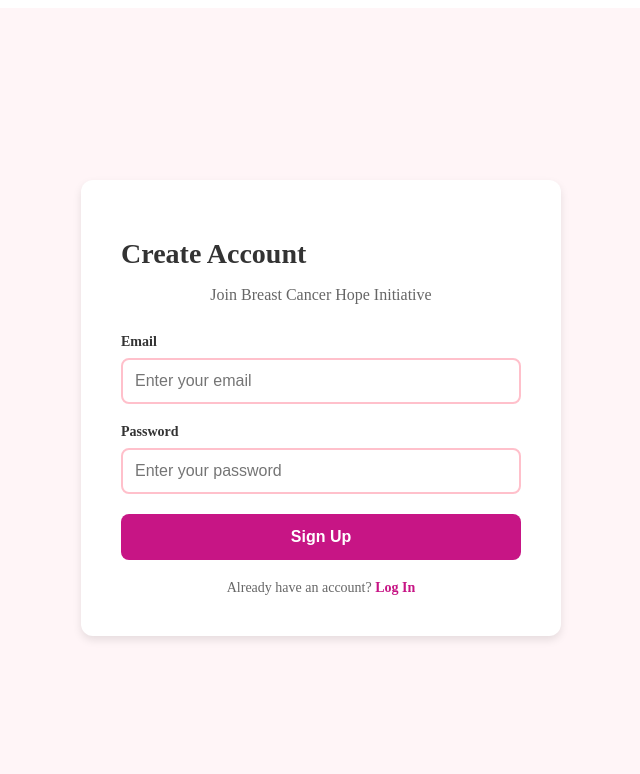
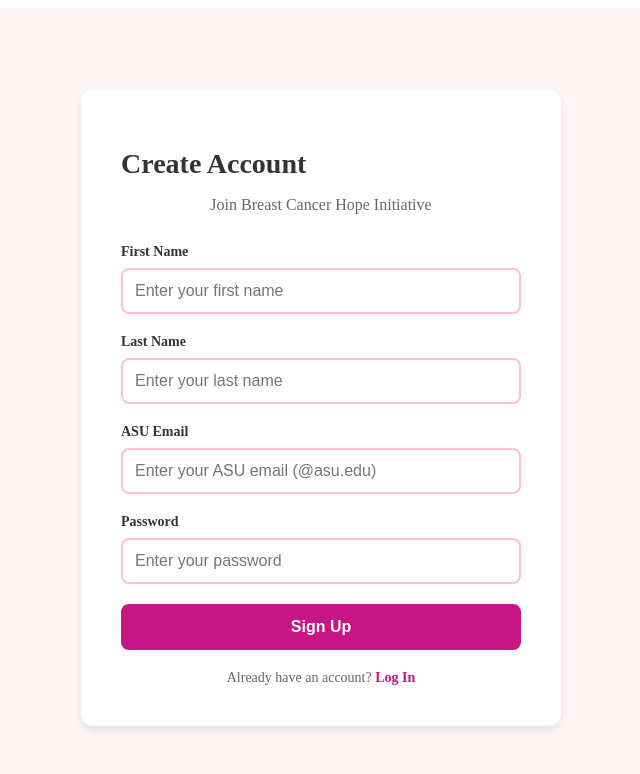
Before and after one commit to Khafeefa/breast-cancer-hope-initiative, a Next.js app: page /signup in a window 1280 px wide. Shown: the top 774 px of the page, without its empty margins (319-959 px from the left). Built offline with nearby package versions, Linux system fonts and the light colour scheme; no server answers.

Commit message:
Prompt for first/last name and ASU email on sign up.

```diff
--- a/pages/signup.js
+++ b/pages/signup.js
@@ -4,6 +4,8 @@
 import Head from 'next/head';
 
 export default function Signup() {
+  const [firstName, setFirstName] = useState('');
+  const [lastName, setLastName] = useState('');
   const [email, setEmail] = useState('');
   const [password, setPassword] = useState('');
   const [loading, setLoading] = useState(false);
@@ -14,15 +16,40 @@
     e.preventDefault();
     setLoading(true);
     setMessage('');
+
+    // Validate ASU email
+    if (!email.endsWith('@asu.edu')) {
+      setMessage('Please use a valid ASU email address (@asu.edu)');
+      setLoading(false);
+      return;
+    }
+
     const { data, error } = await supabase.auth.signUp({
       email,
       password,
     });
+
     if (error) {
       setMessage(error.message);
-    } else {
-      setMessage('Account created successfully! Redirecting...');
-      setTimeout(() => router.push('/'), 2000);
+    } else if (data.user) {
+      // Store additional profile information
+      const { error: profileError } = await supabase
+        .from('profiles')
+        .insert([
+          {
+            id: data.user.id,
+            first_name: firstName,
+            last_name: lastName,
+            email: email,
+          },
+        ]);
+
+      if (profileError) {
+        setMessage('Account created but profile setup failed: ' + profileError.message);
+      } else {
+        setMessage('Account created successfully! Redirecting...');
+        setTimeout(() => router.push('/'), 2000);
+      }
     }
     setLoading(false);
   };
@@ -36,17 +63,38 @@
         <div style={styles.card}>
           <h1 style={styles.title}>Create Account</h1>
           <p style={styles.subtitle}>Join Breast Cancer Hope Initiative</p>
-
           <form onSubmit={handleSignup} style={styles.form}>
             <div style={styles.inputGroup}>
-              <label style={styles.label}>Email</label>
+              <label style={styles.label}>First Name</label>
+              <input
+                type="text"
+                value={firstName}
+                onChange={(e) => setFirstName(e.target.value)}
+                required
+                style={styles.input}
+                placeholder="Enter your first name"
+              />
+            </div>
+            <div style={styles.inputGroup}>
+              <label style={styles.label}>Last Name</label>
+              <input
+                type="text"
+                value={lastName}
+                onChange={(e) => setLastName(e.target.value)}
+                required
+                style={styles.input}
+                placeholder="Enter your last name"
+              />
+            </div>
+            <div style={styles.inputGroup}>
+              <label style={styles.label}>ASU Email</label>
               <input
                 type="email"
                 value={email}
                 onChange={(e) => setEmail(e.target.value)}
                 required
                 style={styles.input}
-                placeholder="Enter your email"
+                placeholder="Enter your ASU email (@asu.edu)"
               />
             </div>
             <div style={styles.inputGroup}>
@@ -68,21 +116,19 @@
               {loading ? 'Creating Account...' : 'Sign Up'}
             </button>
           </form>
-
           {message && (
             <p
               style={{
                 ...styles.message,
-                backgroundColor: message.includes('error')
+                backgroundColor: message.includes('error') || message.includes('failed')
                   ? '#ffdddd'
                   : '#ddffdd',
-                color: message.includes('error') ? '#cc0000' : '#00aa00',
+                color: message.includes('error') || message.includes('failed') ? '#cc0000' : '#00aa00',
               }}
             >
               {message}
             </p>
           )}
-
           <div style={styles.footer}>
             Already have an account?{' '}
             <a href="/login" style={styles.link}>
```
